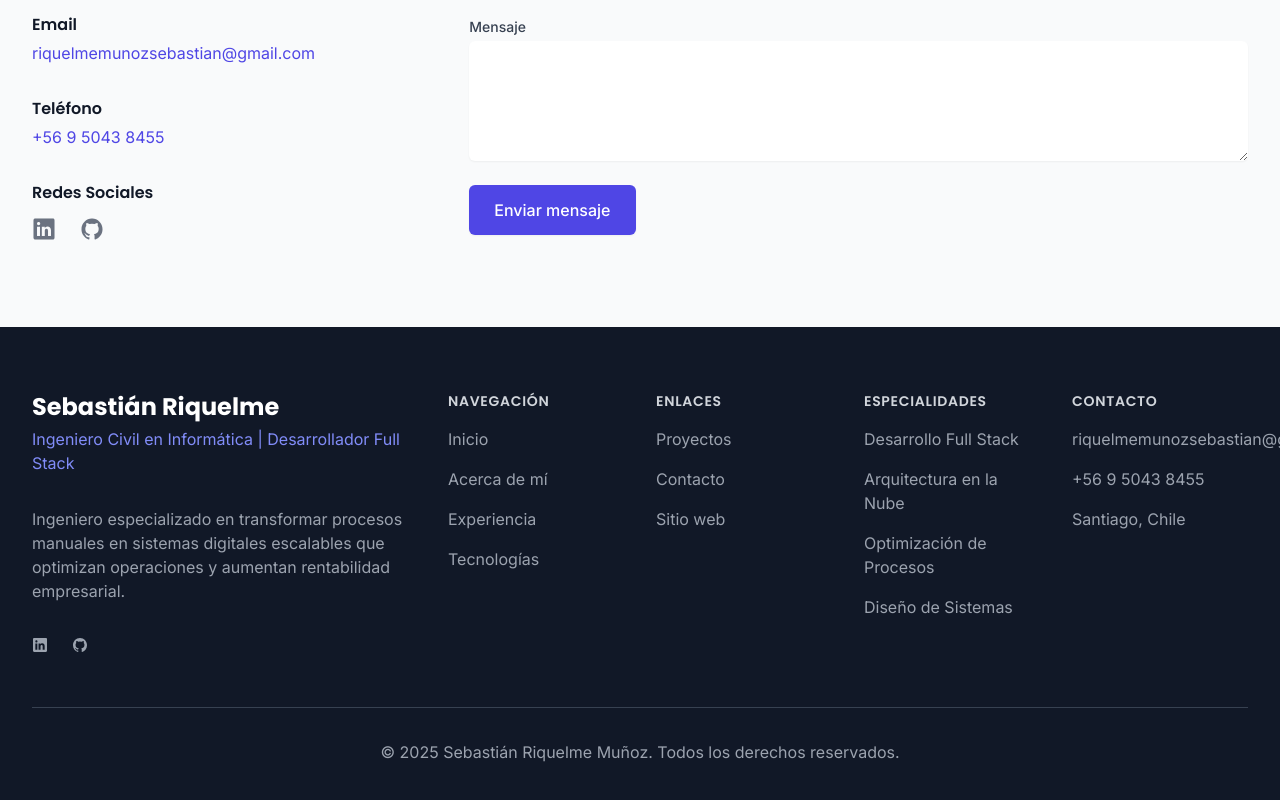
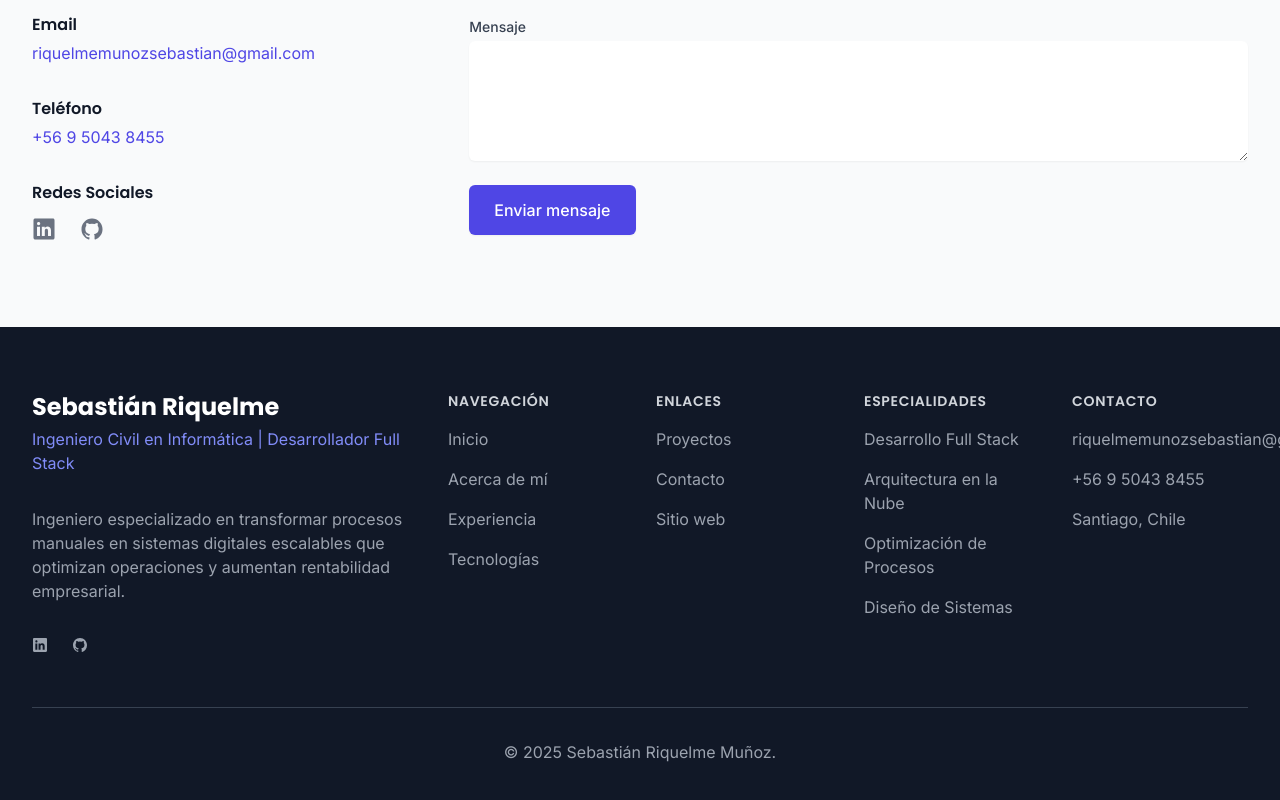
Before and after one commit to SebastianRiquelmeM/portafolio, a React (Vite) app: page / in a window 1280 px wide. Shown: the part 6969-7769 px from the top of the page. Built offline with nearby package versions, Linux system fonts and the light colour scheme.

Commit message:
feat: simplificar el mensaje de derechos reservados en el pie de página

```diff
--- a/src/components/Footer.jsx
+++ b/src/components/Footer.jsx
@@ -200,8 +200,7 @@ export const Footer = () => {
 
 				<div className="mt-12 border-t border-gray-700 pt-8">
 					<p className="text-base text-gray-400 text-center">
-						&copy; {currentYear} Sebastián Riquelme Muñoz. Todos los
-						derechos reservados.
+						&copy; {currentYear} Sebastián Riquelme Muñoz.
 					</p>
 				</div>
 			</div>
```
